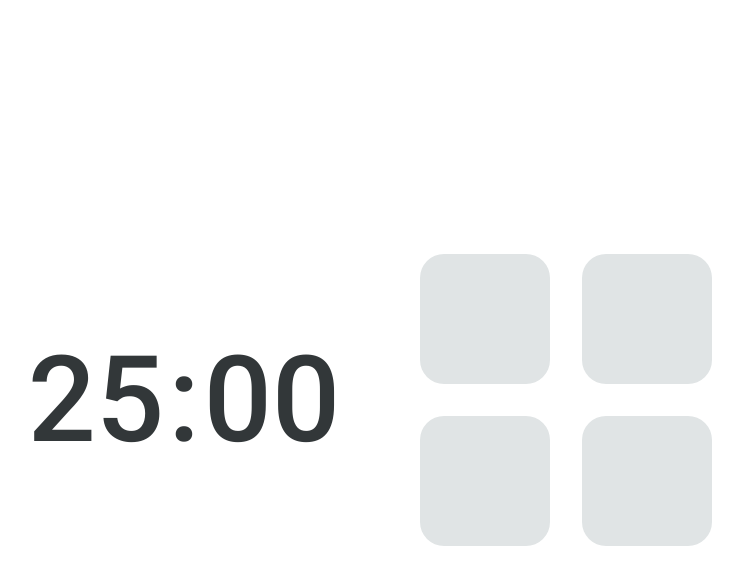
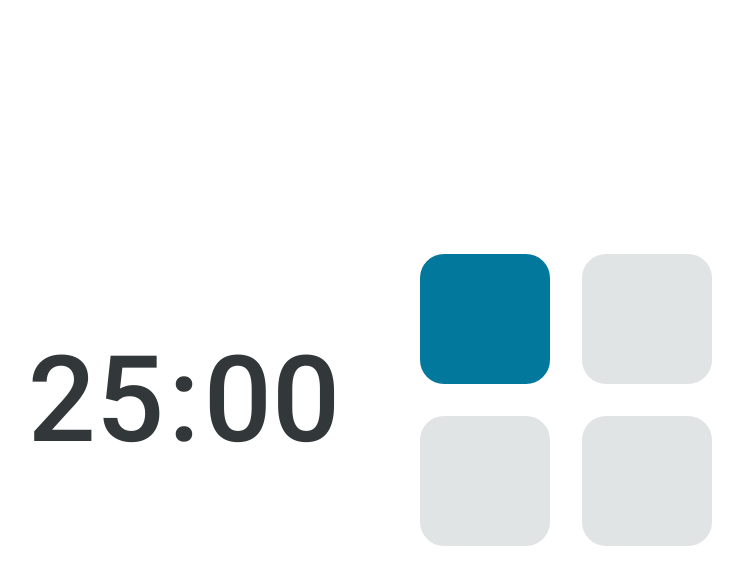
Before and after one commit to VagnerNatvidade/EX-ST05-DESAFIO2, a plain HTML site: page index.html in a window 1280 px wide. Both pictures are taken after a click on the button "som de floresta". Shown: the whole page, without its empty margins (270-1013 px from the left). Drawn offline with Linux system fonts and the light colour scheme.

Commit message:
falta ainda para a música ao clicar em outra e ajustar o timer quando pausar e quando retornar

```diff
--- a/index.html
+++ b/index.html
@@ -39,24 +39,24 @@
       </section>
 
       <section id="sounds">
-        <button id="tree" class="ph ph-tree" data-sound="toggleMusic">
+        <button id="tree" class="sound ph ph-tree" data-sound="toggleMusic">
           <span class="sr-only">som de floresta</span>
         </button>
         <button
           id="cloudRain"
-          class="ph ph-cloud-rain"
+          class="sound ph ph-cloud-rain"
           data-sound="toggleMusic"
         >
           <span class="sr-only">som de chuva</span>
         </button>
         <button
           id="storeFront"
-          class="ph ph-storefront"
+          class="sound ph ph-storefront"
           data-sound="toggleMusic"
         >
           <span class="sr-only">som de cafeteria</span>
         </button>
-        <button id="flame" class="ph ph-flame" data-sound="toggleMusic">
+        <button id="flame" class="sound ph ph-flame" data-sound="toggleMusic">
           <span class="sr-only">som de lareira</span>
         </button>
       </section>
--- a/src/timer/actions.js
+++ b/src/timer/actions.js
@@ -34,10 +34,17 @@ export const minusFiveMinutes = () => {
 };
 
 export const toggleMusic = () => {
-  state.isMute = !state.isMute;
   let btnSound = event.target.id;
+  state[btnSound].isMute = !state[btnSound].isMute;
 
-  if (state.isMute == false) {
+  Array.from(document.querySelectorAll(".sound")).map((x) => {
+    let btn = x.id;
+    console.log(x.id);
+
+    state[btn].isMute;
+    console.log(state[btn].isMute);
+
+    if (state[btnSound].isMute == false) {
       if (btnSound == "tree") {
         sounds.tree.play();
       } else if (btnSound == "cloudRain") {
@@ -47,13 +54,18 @@ export const toggleMusic = () => {
       } else if (btnSound == "flame") {
         sounds.flame.play();
       }
-  } else {
+    } else if (state[btnSound].isMute == true) {
+      if (btnSound == "tree") {
         sounds.tree.pause();
+      } else if (btnSound == "cloudRain") {
+        sounds.cloudRain.pause();
+      } else if (btnSound == "storeFront") {
+        sounds.storeFront.pause();
+      } else if (btnSound == "flame") {
         sounds.flame.pause();
-    sounds.cloudRain.pause();
-    sounds.storeFront.pause();
       }
+    }
+  });
 
-  console.log(state.isMute);
-  console.log(btnSound);
+  document.getElementById(btnSound).classList.toggle("sound-on");
 };
--- a/src/timer/state.js
+++ b/src/timer/state.js
@@ -2,5 +2,16 @@ export default {
   minutes: 0,
   seconds: 0,
   isRunning: false,
-  isMute: true,
+  tree: {
+    isMute: true,
+  },
+  cloudRain: {
+    isMute: true,
+  },
+  storeFront: {
+    isMute: true,
+  },
+  flame: {
+    isMute: true,
+  },
 };
```
Lines whose indentation alone changed are shown as unchanged.
